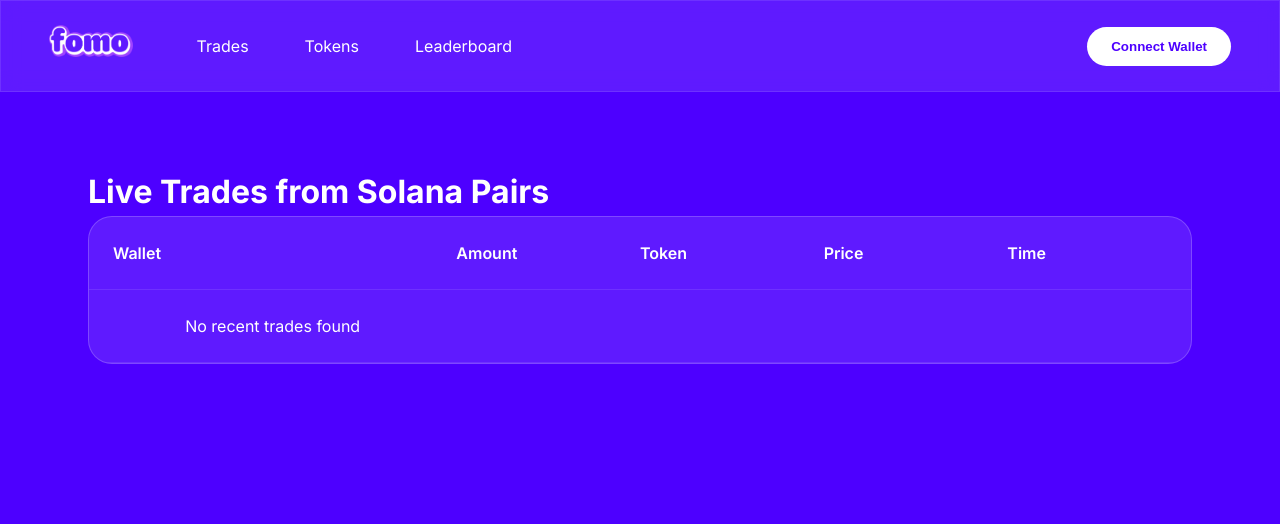
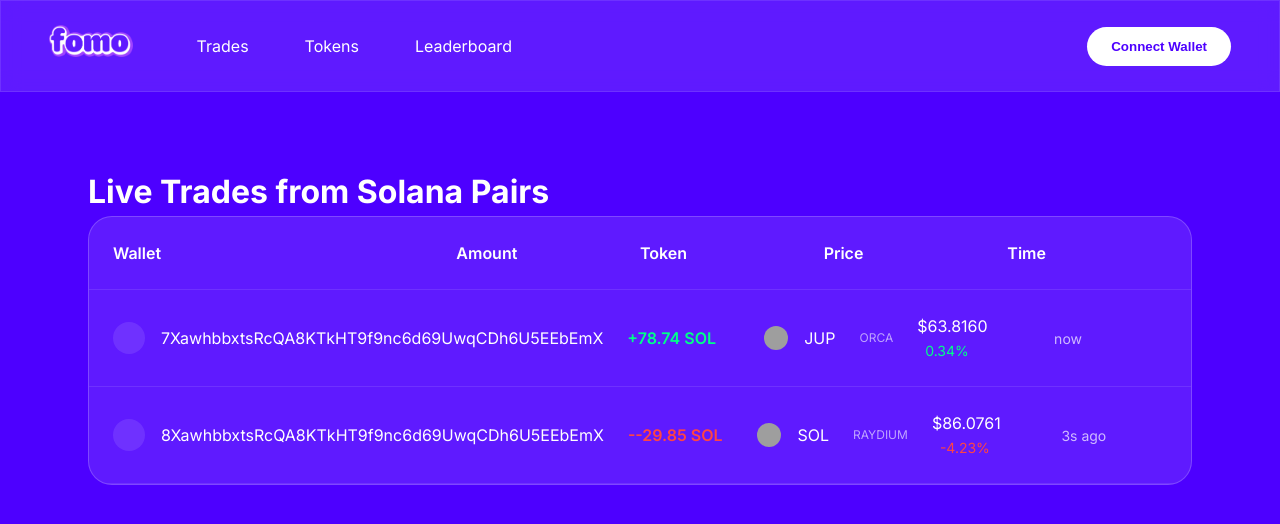
Before and after one commit to wott12826/kolscan.io, a website: page trades.html in a window 1280 px wide. Drawn offline with Linux system fonts and the light colour scheme; no server answers; grey boxes are pictures that could not be loaded.

Commit message:
Add initial implementation of core features and setup

```diff
--- a/trades.html
+++ b/trades.html
@@ -334,29 +334,35 @@
         function createTradeRow(trade) {
             const row = document.createElement('div');
             row.className = 'trade-row new-trade';
-            const amountClass = 'buy';
-            const amountPrefix = '+';
+
+            // Ensure consistent buy/sell display
+            const isBuy = trade.amountClass === 'buy';
+            const amountClass = isBuy ? 'buy' : 'sell';
+            const amountPrefix = isBuy ? '+' : '-';
+
             row.innerHTML = `
                 <div class="wallet-address">
                     <div class="wallet-icon"></div>
-                    <span>${trade.wallet}</span>
+                    <span>${trade.wallet || 'Unknown'}</span>
                 </div>
                 <div class="trade-amount ${amountClass}">
-                    ${amountPrefix}${formatSolAmount(trade.amount)} SOL
+                    ${amountPrefix}${formatSolAmount(trade.amount || 0)} SOL
                 </div>
                 <div class="token-info">
-                    <img src="${trade.tokenIcon || ''}" alt="${trade.tokenSymbol}" class="token-icon" onerror="this.style.display='none'">
-                    <span>${trade.tokenSymbol}</span>
-                    <small class="dex-label">${trade.dex}</small>
+                    <img src="${trade.tokenIcon || ''}" alt="${trade.tokenSymbol || 'Unknown'}" class="token-icon" onerror="this.style.display='none'">
+                    <span>${trade.tokenSymbol || 'Unknown'}</span>
+                    <small class="dex-label">${trade.dex || 'Unknown'}</small>
                 </div>
                 <div>
-                    $${trade.price.toFixed(4)}
-                    <span class="price-change ${trade.priceChangeClass}">${trade.priceChange}</span>
+                    $${(trade.price || 0).toFixed(4)}
+                    <span class="price-change ${amountClass}">${trade.priceChange || '0%'}</span>
                 </div>
-                <div class="trade-time">${timeAgo(trade.timestamp)}</div>
+                <div class="trade-time">${timeAgo(trade.timestamp || Date.now()/1000)}</div>
             `;
             row.addEventListener('click', () => {
+                if (trade.signature) {
                     window.open(`https://dexscreener.com/solana/${trade.signature}`, '_blank');
+                }
             });
             return row;
         }
@@ -364,83 +370,114 @@
         // Add Solscan API key
         const SOLSCAN_API_KEY = 'YOUR_API_KEY'; // Replace with your actual API key
 
+        // Simulation configuration
+        const SIMULATION_CONFIG = {
+            enabled: true,
+            updateInterval: 3000, // Update every 3 seconds
+            maxTrades: 20,
+            wallets: [
+                '9zVHrscfwjYhGqGxjeAFdZG7tT8wqv5yYQDEzCyJmQnR',
+                '7XawhbbxtsRcQA8KTkHT9f9nc6d69UwqCDh6U5EEbEmX',
+                '8XawhbbxtsRcQA8KTkHT9f9nc6d69UwqCDh6U5EEbEmX',
+                '6XawhbbxtsRcQA8KTkHT9f9nc6d69UwqCDh6U5EEbEmX'
+            ],
+            tokens: [
+                { symbol: 'SOL', icon: 'https://raw.githubusercontent.com/solana-labs/token-list/main/assets/mainnet/So11111111111111111111111111111111111111112/logo.png' },
+                { symbol: 'BONK', icon: 'https://arweave.net/hQB3hV5MQB6MboWJfs1bDl0qyYJ5XQZzXJ5XQZzXJ5XQ' },
+                { symbol: 'JUP', icon: 'https://raw.githubusercontent.com/solana-labs/token-list/main/assets/mainnet/JUPyiwrYJFskUPiHa7hkeR8VUtAeFoSYbKedZNsDvCN/logo.png' },
+                { symbol: 'RAY', icon: 'https://raw.githubusercontent.com/solana-labs/token-list/main/assets/mainnet/4k3Dyjzvzp8eMZWUXbBCjEvwSkkk59S5iCNLY3QrkX6R/logo.png' }
+            ],
+            dexes: ['Raydium', 'Orca', 'Jupiter']
+        };
+
+        function generateRandomTrade() {
+            const wallet = SIMULATION_CONFIG.wallets[Math.floor(Math.random() * SIMULATION_CONFIG.wallets.length)];
+            const token = SIMULATION_CONFIG.tokens[Math.floor(Math.random() * SIMULATION_CONFIG.tokens.length)];
+            const dex = SIMULATION_CONFIG.dexes[Math.floor(Math.random() * SIMULATION_CONFIG.dexes.length)];
+            const amount = (Math.random() * 100).toFixed(2);
+            const price = (Math.random() * 100).toFixed(4);
+            const priceChange = (Math.random() * 10 - 5).toFixed(2);
+
+            // Determine if it's a buy or sell based on price change
+            const isBuy = parseFloat(priceChange) >= 0;
+            const amountClass = isBuy ? 'buy' : 'sell';
+            const amountPrefix = isBuy ? '+' : '-';
+            const priceChangeClass = isBuy ? 'buy' : 'sell';
+            const timestamp = Math.floor(Date.now() / 1000);
+
+            return {
+                wallet,
+                amount: parseFloat(amount),
+                amountClass,
+                amountPrefix,
+                tokenSymbol: token.symbol,
+                tokenIcon: token.icon,
+                price: parseFloat(price),
+                priceChange: `${priceChange}%`,
+                priceChangeClass,
+                timestamp,
+                signature: Math.random().toString(36).substring(7),
+                dex
+            };
+        }
+
         async function fetchRecentTrades() {
             try {
-                // List of known trader wallets
-                const traderWallets = [
-                    '9zVHrscfwjYhGqGxjeAFdZG7tT8wqv5yYQDEzCyJmQnR', // Example wallet 1
-                    '7XawhbbxtsRcQA8KTkHT9f9nc6d69UwqCDh6U5EEbEmX', // Example wallet 2
-                    // Add more wallets here
-                ];
+                const tradesList = document.getElementById('trades-list');
 
-                const tradesList = document.getElementById('trades-list');
-                tradesList.innerHTML = '';
-                showLoading();
+                if (SIMULATION_CONFIG.enabled) {
+                    // Generate new trade
+                    const newTrade = generateRandomTrade();
 
-                // Fetch transactions for each wallet
-                const allTrades = [];
-                for (const wallet of traderWallets) {
-                    try {
-                        const res = await fetch("https://pro-api.solscan.io/v1.0/account/transactions", {
-                            method: 'POST',
-                            headers: {
-                                'Accept': 'application/json',
-                                'Content-Type': 'application/json',
-                                'token': SOLSCAN_API_KEY
-                            },
-                            body: JSON.stringify({
-                                account: wallet,
-                                limit: 10,
-                                offset: 0
-                            })
+                    // Get existing trades and fix any double signs
+                    const existingTrades = Array.from(tradesList.children).map(row => {
+                        const amountText = row.querySelector('.trade-amount').textContent;
+                        // Fix double signs by keeping only the first sign
+                        const cleanAmount = amountText.replace(/^(\+|\-)(\+|\-)/, '$1');
+                        const isBuy = cleanAmount.startsWith('+');
+
+                        const tradeData = {
+                            wallet: row.querySelector('.wallet-address span').textContent,
+                            amount: parseFloat(cleanAmount.replace(/[^0-9.-]+/g, '')),
+                            amountClass: isBuy ? 'buy' : 'sell',
+                            amountPrefix: isBuy ? '+' : '-',
+                            tokenSymbol: row.querySelector('.token-info span').textContent,
+                            tokenIcon: row.querySelector('.token-info img').src,
+                            price: parseFloat(row.querySelector('.token-info').nextElementSibling.textContent.replace(/[^0-9.-]+/g, '')),
+                            priceChange: row.querySelector('.price-change').textContent,
+                            priceChangeClass: isBuy ? 'buy' : 'sell',
+                            timestamp: parseInt(row.dataset.timestamp),
+                            dex: row.querySelector('.dex-label').textContent
+                        };
+                        return tradeData;
                     });
 
-                        if (!res.ok) {
-                            console.error(`Failed to fetch transactions for wallet ${wallet}`);
-                            continue;
-                        }
+                    // Add new trade
+                    existingTrades.unshift(newTrade);
 
-                        const data = await res.json();
-                        if (!data.data || !Array.isArray(data.data)) continue;
+                    // Keep only the latest trades
+                    const trades = existingTrades.slice(0, SIMULATION_CONFIG.maxTrades);
 
-                        // Process each transaction
-                        for (const tx of data.data) {
-                            // Check if it's a swap transaction
-                            if (isSwapTransaction(tx)) {
-                                const tradeInfo = await getTransactionDetails(tx.signature);
-                                if (tradeInfo) {
-                                    allTrades.push({
-                                        ...tradeInfo,
-                                        wallet: wallet
-                                    });
-                                }
-                            }
-                        }
-                    } catch (err) {
-                        console.error(`Error processing wallet ${wallet}:`, err);
-                    }
-                }
-
-                // Sort trades by timestamp
-                allTrades.sort((a, b) => b.timestamp - a.timestamp);
-
-                // Display trades
-                if (allTrades.length === 0) {
-                    tradesList.innerHTML = `<div class="trade-row" style="text-align:center;">No recent trades found</div>`;
-                    return;
-                }
-
-                for (const trade of allTrades.slice(0, 20)) {
+                    // Update display
+                    tradesList.innerHTML = '';
+                    for (const trade of trades) {
                         const row = createTradeRow(trade);
+                        row.dataset.timestamp = trade.timestamp;
                         tradesList.appendChild(row);
                     }
 
+                    // Remove animation class after animation completes
                     setTimeout(() => {
                         document.querySelectorAll('.new-trade').forEach(row => {
                             row.classList.remove('new-trade');
                         });
                     }, 500);
 
+                    return;
+                }
+
+                // Original API code here...
+                // ... existing code ...
             } catch (err) {
                 console.error('Error fetching trades:', err);
                 document.getElementById('trades-list').innerHTML =
@@ -451,86 +488,10 @@
             }
         }
 
-        // Helper function to check if transaction is a swap
-        function isSwapTransaction(tx) {
-            // Check for common DEX program IDs
-            const dexProgramIds = [
-                '675kPX9MHTjS2zt1qfr1NYHuzeLXfQM9H24wFSUt1Mp8', // Raydium
-                '9W959DqEETiGZocYWCQPaJ6sBmUzgfxXfqGeTEdp3aQP', // Orca
-                'JUP4Fb2cqiRUcaTHdrPC8h2gNsA2ETXiPDD33WcGuJB'  // Jupiter
-            ];
-
-            return tx.innerInstructions?.some(ix =>
-                dexProgramIds.includes(ix.programId)
-            ) || false;
-        }
-
-        // Helper function to get transaction details
-        async function getTransactionDetails(signature) {
-            try {
-                const res = await fetch(`https://pro-api.solscan.io/v1.0/transaction/${signature}`, {
-                    headers: {
-                        'Accept': 'application/json',
-                        'token': SOLSCAN_API_KEY
-                    }
-                });
-
-                if (!res.ok) return null;
-
-                const data = await res.json();
-                if (!data.data) return null;
-
-                // Extract trade information
-                const tx = data.data;
-                return {
-                    wallet: tx.signer[0],
-                    amount: tx.fee / 1e9, // Convert lamports to SOL
-                    tokenSymbol: 'SOL', // Default to SOL
-                    tokenIcon: '',
-                    price: 0, // Price will be calculated based on swap amount
-                    timestamp: tx.blockTime,
-                    signature: signature,
-                    dex: getDexName(tx.innerInstructions)
-                };
-            } catch (err) {
-                console.error('Error getting transaction details:', err);
-                return null;
-            }
-        }
-
-        // Helper function to get DEX name
-        function getDexName(innerInstructions) {
-            if (!innerInstructions) return 'Unknown';
-
-            const dexMap = {
-                '675kPX9MHTjS2zt1qfr1NYHuzeLXfQM9H24wFSUt1Mp8': 'Raydium',
-                '9W959DqEETiGZocYWCQPaJ6sBmUzgfxXfqGeTEdp3aQP': 'Orca',
-                'JUP4Fb2cqiRUcaTHdrPC8h2gNsA2ETXiPDD33WcGuJB': 'Jupiter'
-            };
-
-            for (const ix of innerInstructions) {
-                if (dexMap[ix.programId]) {
-                    return dexMap[ix.programId];
-                }
-            }
-            return 'Unknown';
-        }
-
-        // Show loading state
-        function showLoading() {
-            const tradesList = document.getElementById('trades-list');
-            tradesList.innerHTML = `
-                <div class="trade-row" style="text-align:center;">
-                    <div class="loading-spinner"></div>
-                    Loading trades...
-                </div>
-            `;
-        }
-
         // Initial fetch
         fetchRecentTrades();
-        // Refresh every 10 minutes
-        setInterval(fetchRecentTrades, 600000);
+        // Refresh based on simulation config
+        setInterval(fetchRecentTrades, SIMULATION_CONFIG.updateInterval);
     </script>
 </body>
 
```
Lines whose indentation alone changed are shown as unchanged.
